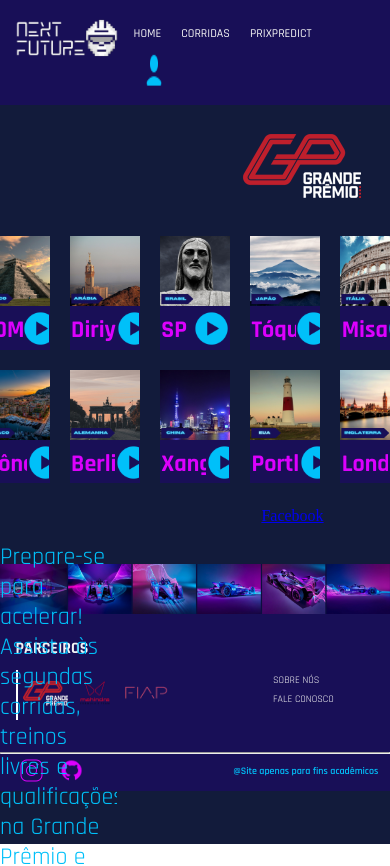
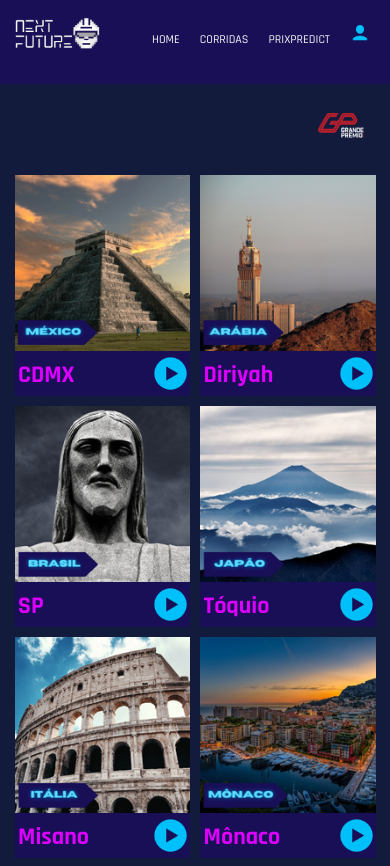
Before and after one commit to NEXT-FUTURE-FIAP/NextFuture, a React (Vite) app: page /corridas in a window 390 px wide. Shown: the top 866 px of the page. Built offline with nearby package versions, Linux system fonts and the light colour scheme.

Commit message:
responsividade

```diff
--- a/src/routes/Home/styleHome.js
+++ b/src/routes/Home/styleHome.js
@@ -275,6 +275,11 @@ export const MainHome = styled.main`
         .podio{
             width: 100%;
         }
+
+        .podioList h1{
+            font-size: 40px;
+        }
+
         .line{
             height: 31vh;
             width: 2px;
@@ -312,10 +317,10 @@ export const MainHome = styled.main`
             padding: 5px;
         }
         .date button{
-            margin-top: 7%;
+            margin-top: 4%;
             margin-left: 40%;
-            font-size: x-small;
-            height: 2vh;
+            font-size: xx-small;
+            min-height: 2vh;
         }
     }
 
--- a/src/routes/Login/Login.jsx
+++ b/src/routes/Login/Login.jsx
@@ -78,7 +78,7 @@ const Login =()=>{
                                     id="usuario"
                                     ref={usuario}
                                 />
-                                <span placeholder="usuario"></span>
+                                <span placeholder="usuario">user</span>
                         </div>
 
 
@@ -89,7 +89,7 @@ const Login =()=>{
                                     id="senha"
                                     ref={senha}
                                 />
-                                <span placeholder="senha"></span>
+                                <span placeholder="senha">password</span>
                         </div>
 
                         <div className="login-btn">
--- a/src/routes/Login/styleLogon.js
+++ b/src/routes/Login/styleLogon.js
@@ -38,12 +38,13 @@ export const SecLogin = styled.section`
     }
 
     .input-form {
+        font-family: 'Rajdhani', sans-serif;
         width: 100%;
         padding: 10px;
         border: none;
         border-radius: 5px;
-        background-color: #180f57;
-        color: white;
+        background-color: white;
+        color: #DC00FE;
         outline: none;
         font-size: 16px;
         box-shadow: 0 0 10px rgba(0, 192, 249, 0.3);
@@ -141,7 +142,7 @@ export const SecCad = styled.section`
 }
 
 input {
-    background-color: #180f57;
+    background-color: transparent;
     border: none;
     border-radius: 10px;
     padding: 10px;
@@ -197,4 +198,11 @@ a svg {
     font-size: 24px;
 }
 
+@media (max-width: 480px) {
+    .usuario {
+        width: 90%;
+    }
+
+}
+
 `;
--- a/src/routes/PrixPredict/stylePrix.js
+++ b/src/routes/PrixPredict/stylePrix.js
@@ -108,7 +108,7 @@ export const MainPrix = styled.main`
         width: 170px; /* Expande em largura */
     }
 
-    /* Media queries para responsividade */
+
     @media (max-width: 768px) {
         .podio {
             flex-direction: column;
--- a/src/routes/Racing/styleRace.js
+++ b/src/routes/Racing/styleRace.js
@@ -86,6 +86,75 @@ export const MainRace = styled.main`
         }
     }
 
+    @media (max-width: 850px) {
+
+        .cards-container {
+            gap: 10px;
+         }
+
+         h1{
+            width: 40%;
+            font-size: large;
+            font-weight: 400;
+            margin-top: 20%;
+            margin-left: 5%;
+        }
+
+        .neon{
+            width: 20%;
+            height: 40px;
+            font-size: medium;
+        }
+
+    }
+
+
+    @media (max-width: 480px) {
+
+        .logo img{
+            width: 50px;
+        }
+
+        .cards-container {
+            grid-template-columns: repeat(2, 45%);
+            gap: 10px;
+         }
+
+        .parceiro{
+            display: flex;
+            flex-direction: column-reverse;
+        }
+
+        .info{
+            position: static;
+        }
+
+        h1{
+            width: 70%;
+            font-size: small;
+            font-weight: 400;
+            margin-left: 15%;
+            margin-top: 10%;
+        }
+
+        .btn{
+            font-size: 30px;
+        }
+
+        .neon{
+            width: 50%;
+            height: 30px;
+            margin-left: 60%;
+            font-size: small;
+        }
+
+        .face{
+            display: none;
+        }
+
+
+    }
+
 
 
 `
--- a/src/styleComponents.js
+++ b/src/styleComponents.js
@@ -37,7 +37,7 @@ export const NavMenu = styled.nav`
 
     /* breakpoint tablet */
     @media (max-width: 850px) {
-        img{
+        .logo{
             height: 80px;
             margin: 10px;
         }
@@ -51,8 +51,8 @@ export const NavMenu = styled.nav`
     }
     /* breakpoint celular */
     @media (max-width: 480px) {
-        img{
-            height: 40px;
+        .logo{
+            height: 50px;
             margin: 10px;
         }
         .menu{
@@ -63,6 +63,10 @@ export const NavMenu = styled.nav`
             font-size: 12px;
             font-weight: 500;
             margin-right: 20px;
+        }
+
+        .icon{
+            height: 20px;
         }
     }
 `
```
